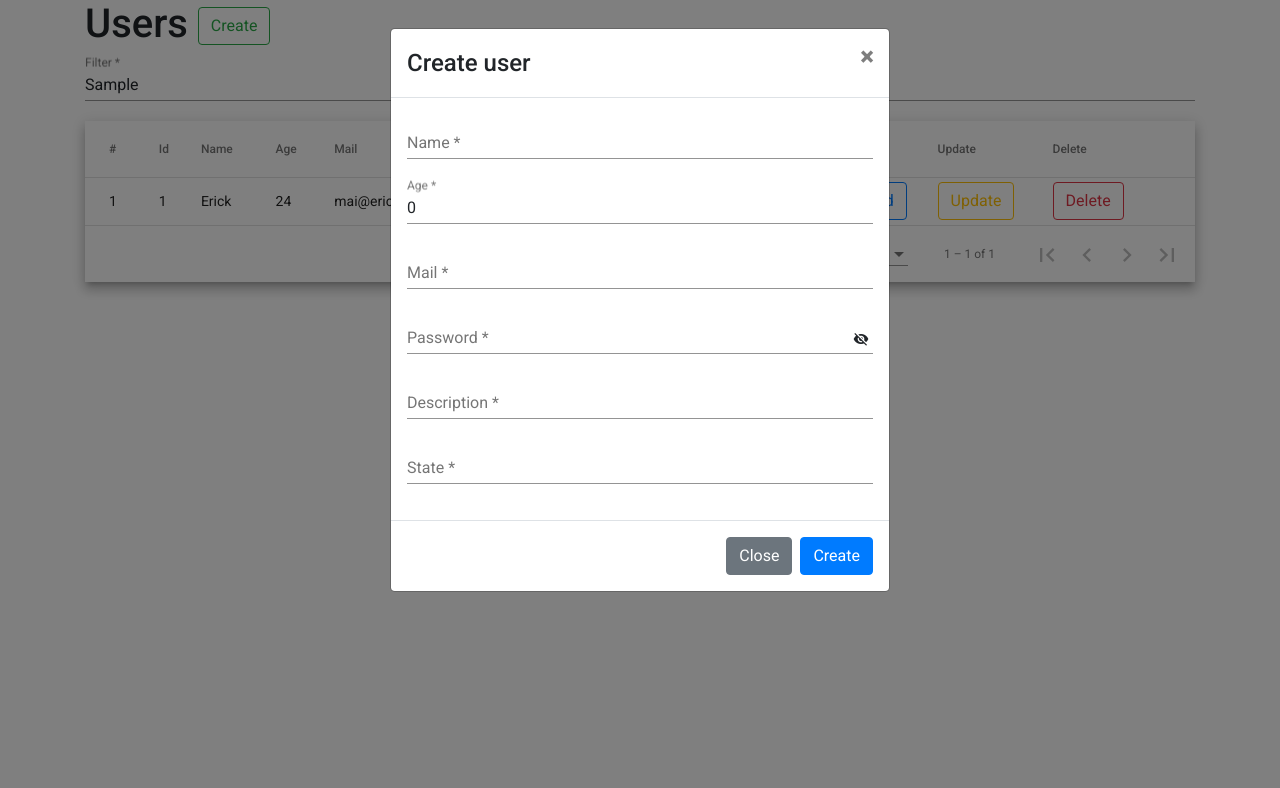
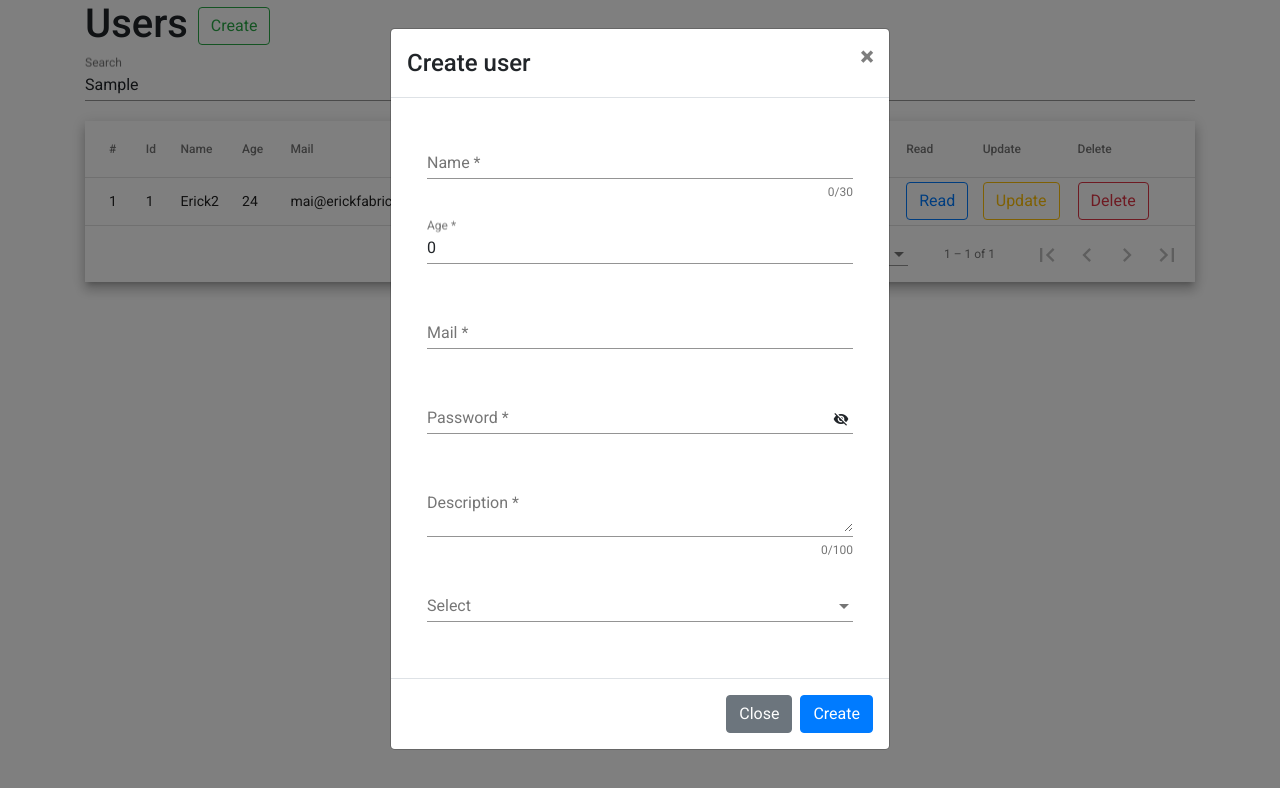
Before and after one commit to erickfabricio/Entity-Api-Angular, an Angular app: page /user in a window 1280 px wide. Both pictures are taken after typing "Sample" into the empty fields and a click on the button "Create". Shown: the top 788 px of the page. Built offline with nearby package versions, Linux system fonts and the light colour scheme; data requests are answered from the project's data file.

Commit message:
Validación de formulario

```diff
--- a/db.json
+++ b/db.json
@@ -1,13 +1,14 @@
 {
   "users": [
     {
-      "name": "Erick",
+      "name": "Erick2",
       "age": 24,
       "mail": "mai@erickfabricio.com",
       "password": "abcd1234",
       "description": "The best",
       "state": "A",
-      "id": 1
+      "id": 1,
+      "date": "2013-12-12T06:00:00.000Z"
     }
   ],
   "products": [
--- a/src/app/entity/components/user/user-crud/user-crud.component.css
+++ b/src/app/entity/components/user/user-crud/user-crud.component.css
@@ -1,8 +1,9 @@
-.example-container {
+.input-container {
   display: flex;
   flex-direction: column;
+  margin: 20px;
 }
 
-.example-container > * {
+.input-container > * {
   width: 100%;
 }
--- a/src/app/entity/components/user/user-crud/user-crud.component.html
+++ b/src/app/entity/components/user/user-crud/user-crud.component.html
@@ -2,7 +2,7 @@
 
 <div class="modal-header">
     <h4 class="modal-title pull-left">{{title}}</h4>
-    <button type="button" class="close pull-right" aria-label="Close" (click)="modal.hide()">
+    <button type="button" class="close pull-right" aria-label="Close" (click)="modal.hide()" title="Close">
         <span aria-hidden="true">&times;</span>
     </button>
 </div>
@@ -14,58 +14,76 @@
     <form [formGroup]="form">
 
         <!-- id -->
-        <div class="example-container">
-            <mat-form-field *ngIf="visibleControls.id">
+        <div class="input-container" *ngIf="visibleControls.id">
+            <mat-form-field>
                 <input matInput placeholder="Id" type="text" formControlName="id">
             </mat-form-field>
         </div>
 
         <!-- name -->
-        <div class="example-container">
-            <mat-form-field *ngIf="visibleControls.name">
-                <input matInput placeholder="Name" type="text" formControlName="name">
+        <div class="input-container" *ngIf="visibleControls.name">
+            <mat-form-field>
+                <input matInput placeholder="Name" title="Name" #inputName type="text" formControlName="name" maxlength="30">
+                <mat-error *ngIf="form.get('name').invalid">{{getErrorMessageName()}}</mat-error>
+                <mat-hint align="end">{{inputName.value?.length || 0}}/30</mat-hint>
             </mat-form-field>
         </div>
 
         <!-- age -->
-        <div class="example-container">
-            <mat-form-field *ngIf="visibleControls.age">
-                <input matInput placeholder="Age" type="number" formControlName="age">
+        <div class="input-container" *ngIf="visibleControls.age">
+            <mat-form-field>
+                <input matInput placeholder="Age" title="Age" type="number" formControlName="age">
+                <mat-error *ngIf="form.get('age').invalid">{{getErrorMessageAge()}}</mat-error>
             </mat-form-field>
         </div>
 
         <!-- mail -->
-        <div class="example-container">
-            <mat-form-field *ngIf="visibleControls.mail">
-                <input matInput placeholder="Mail" type="text" formControlName="mail">
+        <div class="input-container" *ngIf="visibleControls.mail">
+            <mat-form-field>
+                <input matInput placeholder="Mail" title="Mail" type="text" formControlName="mail">
+                <mat-error *ngIf="form.get('mail').invalid">{{getErrorMessageMail()}}</mat-error>
             </mat-form-field>
         </div>
 
         <!-- password -->
-        <div class="example-container">
-            <mat-form-field *ngIf="visibleControls.password">
-                <input matInput placeholder="Password" [type]="hide ? 'password' : 'text'" formControlName="password">
-
+        <div class="input-container" *ngIf="visibleControls.password">
+            <mat-form-field>
+                <input matInput placeholder="Password" title="Password" [type]="hide ? 'password' : 'text'" formControlName="password">
                 <button mat-icon-button matSuffix (click)="hide = !hide" [attr.aria-label]="'Hide password'"
                     [attr.aria-pressed]="hide">
                     <mat-icon>{{hide ? 'visibility_off' : 'visibility'}}</mat-icon>
                 </button>
+                <mat-error *ngIf="form.get('password').invalid">{{getErrorMessagePassword()}}</mat-error>
             </mat-form-field>
         </div>
 
-
-
         <!-- description -->
-        <div class="example-container">
-            <mat-form-field *ngIf="visibleControls.description">
-                <input matInput placeholder="Description" type="text" formControlName="description">
+        <div class="input-container" *ngIf="visibleControls.description">
+            <mat-form-field>
+                <textarea matInput placeholder="Description" title="Description" #inputDescription formControlName="description"
+                    maxlength="100"></textarea>
+                <mat-error *ngIf="form.get('description').invalid">{{getErrorMessageDescription()}}</mat-error>
+                <mat-hint align="end">{{inputDescription.value?.length || 0}}/100</mat-hint>
             </mat-form-field>
         </div>
 
         <!-- state -->
-        <div class="example-container">
-            <mat-form-field *ngIf="visibleControls.state">
-                <input matInput placeholder="State" type="text" formControlName="state">
+        <div class="input-container" *ngIf="visibleControls.state">
+            <mat-form-field>
+                <mat-select placeholder="Select" title="State" formControlName="state">
+                    <mat-option value="option">Option...</mat-option>
+                    <mat-option value="A">Active</mat-option>
+                    <mat-option value="I">Inactive</mat-option>
+                </mat-select>
+            </mat-form-field>
+        </div>
+
+        <!-- date -->
+        <div class="input-container" *ngIf="visibleControls.date">
+            <mat-form-field class="bs-calendar-container">
+                <input matInput [matDatepicker]="picker" placeholder="Date" title="Date" formControlName="date">
+                <mat-datepicker-toggle matSuffix [for]="picker"></mat-datepicker-toggle>
+                <mat-datepicker #picker></mat-datepicker>
             </mat-form-field>
         </div>
 
--- a/src/app/entity/components/user/user-crud/user-crud.component.ts
+++ b/src/app/entity/components/user/user-crud/user-crud.component.ts
@@ -1,10 +1,8 @@
-import { Component, OnInit, EventEmitter, Output, Input  } from '@angular/core';
+import { Component, OnInit, EventEmitter, Output, Input } from '@angular/core';
 import { FormControl, FormGroup, Validators } from '@angular/forms';
 import { BsModalRef } from 'ngx-bootstrap/modal';
-
 import { EntityService } from 'src/app/entity/services/entity.service';
 import { UserModel } from 'src/app/entity/models/user.model';
-import { MyErrorStateMatcher } from 'src/app/entity/models/error.validate.interface';
 
 @Component({
   selector: 'entity-user-crud',
@@ -17,24 +15,14 @@ export class UserCrudComponent implements OnInit {
   @Input('action') action: string;
   @Input('user') user: UserModel;
 
+  //Process
+  @Output() isUpdateList = new EventEmitter<boolean>();
+
   //Form
   title: string;
   form: FormGroup;
   visibleControls;
-  matcher: MyErrorStateMatcher;
-  hide = true;
-
-  //Process
-  @Output() isUpdateList = new EventEmitter<boolean>();
-
-  updateList(isUpdate: boolean) {
-    if(isUpdate){
-      this.isUpdateList.emit(isUpdate);
-    }
-    //Hide modal
-    this.modal.hide();
-    this.form.reset();
-  }
+  hide = true; //Password
 
   constructor(public modal: BsModalRef, private entityService: EntityService) { }
 
@@ -51,10 +39,9 @@ export class UserCrudComponent implements OnInit {
       mail: true,
       password: true,
       description: true,
-      state: true
+      state: true,
+      date: true
     };
-
-    this.matcher = new MyErrorStateMatcher();
 
     //Action
     switch (this.action) {
@@ -81,15 +68,17 @@ export class UserCrudComponent implements OnInit {
 
     this.form = new FormGroup({
       id: new FormControl(''),
-      name: new FormControl('', [Validators.required]),
+      name: new FormControl('', [Validators.required, Validators.minLength(5)]),
       age: new FormControl(0, [Validators.required]),
-      mail: new FormControl('', [Validators.required]),
+      mail: new FormControl('', [Validators.required, Validators.email]),
       password: new FormControl('', [Validators.required]),
       description: new FormControl('', [Validators.required]),
-      state: new FormControl('', [Validators.required])
+      state: new FormControl(''),
+      date: new FormControl('')
     });
 
     this.visibleControls.id = false;
+    this.visibleControls.date = false;
   }
 
   read() {
@@ -102,7 +91,8 @@ export class UserCrudComponent implements OnInit {
       mail: new FormControl({ value: this.user.mail, disabled: true }),
       password: new FormControl({ value: this.user.password, disabled: true }),
       description: new FormControl({ value: this.user.description, disabled: true }),
-      state: new FormControl({ value: this.user.state, disabled: true })
+      state: new FormControl({ value: this.user.state, disabled: true }),
+      date: new FormControl({ value: this.user.date, disabled: true })
     });
 
   }
@@ -114,10 +104,11 @@ export class UserCrudComponent implements OnInit {
       id: new FormControl({ value: this.user.id, disabled: true }),
       name: new FormControl(this.user.name, [Validators.required]),
       age: new FormControl(this.user.age, [Validators.required]),
-      mail: new FormControl(this.user.mail, [Validators.required]),
+      mail: new FormControl(this.user.mail, [Validators.required, Validators.email]),
       password: new FormControl(this.user.password, [Validators.required]),
       description: new FormControl(this.user.description, [Validators.required]),
-      state: new FormControl(this.user.state, [Validators.required])
+      state: new FormControl(this.user.state, [Validators.required]),
+      date: new FormControl(this.user.date, [Validators.required])
     });
 
   }
@@ -132,7 +123,8 @@ export class UserCrudComponent implements OnInit {
       mail: new FormControl({ value: this.user.mail, disabled: true }),
       password: new FormControl({ value: this.user.password, disabled: true }),
       description: new FormControl({ value: this.user.description, disabled: true }),
-      state: new FormControl({ value: this.user.state, disabled: true })
+      state: new FormControl({ value: this.user.state, disabled: true }),
+      date: new FormControl({ value: this.user.date, disabled: true })
     });
 
   }
@@ -152,13 +144,14 @@ export class UserCrudComponent implements OnInit {
       this.user.password = this.form.get('password').value;
       this.user.description = this.form.get('description').value;
       this.user.state = this.form.get('state').value;
+      this.user.date = this.form.get('date').value;
 
       //Api
       this.entityService.save(UserModel.entity, this.user)
         .subscribe(user => { console.log("New user"); this.user = <UserModel>user; this.updateList(true) });
 
     } else {
-      console.log("No valid");
+      alert("Invalid form");
     }
   }
 
@@ -174,13 +167,14 @@ export class UserCrudComponent implements OnInit {
       this.user.password = this.form.get('password').value;
       this.user.description = this.form.get('description').value;
       this.user.state = this.form.get('state').value;
+      this.user.date = this.form.get('date').value;
 
       //Api
       this.entityService.update(UserModel.entity, this.user.id, this.user)
         .subscribe(user => { console.log("Update user"); this.user = <UserModel>user; this.updateList(false) });
 
     } else {
-      console.log("No valid");
+      alert("Invalid form");
     }
   }
 
@@ -190,4 +184,53 @@ export class UserCrudComponent implements OnInit {
       .subscribe(user => { this.user = <UserModel>user; console.log("Delete user"); this.updateList(true) });
   }
 
+  //************ FORM VIDATION ************//
+
+  getErrorMessageName() {
+    if (this.form.get('name').hasError('required')) {
+      return 'Name is required';
+    }
+    if (this.form.get('name').hasError('minlength')) {
+      return 'Minimum length is 5 characters';
+    }
+  }
+
+  getErrorMessageAge() {
+    if (this.form.get('age').hasError('required')) {
+      return 'Age is required';
+    }
+  }
+
+  getErrorMessageMail() {
+    if (this.form.get('mail').hasError('required')) {
+      return 'Mail is required';
+    }
+    if (this.form.get('mail').hasError('email')) {
+      return 'Invalid email';
+    }
+  }
+
+  getErrorMessagePassword() {
+    if (this.form.get('password').hasError('required')) {
+      return 'Password is required';
+    }
+  }
+
+  getErrorMessageDescription() {
+    if (this.form.get('description').hasError('required')) {
+      return 'Description is required';
+    }
+  }
+
+  //************ UTIL FOR LIST ************//
+
+  updateList(isUpdate: boolean) {
+    if (isUpdate) {
+      this.isUpdateList.emit(isUpdate);
+    }
+    //Hide modal
+    this.modal.hide();
+    this.form.reset();
+  }
+
 }
--- a/src/app/entity/components/user/user-list/user-list.component.html
+++ b/src/app/entity/components/user/user-list/user-list.component.html
@@ -2,7 +2,8 @@
 
     <!-- Alert -->
     <div *ngFor="let alert of alerts">
-        <alert [type]="alert.type" [dismissOnTimeout]="alert.timeout" (onClosed)="onClosedAlert(alert)" dismissible=true>{{ alert.msg }}
+        <alert [type]="alert.type" [dismissOnTimeout]="alert.timeout" (onClosed)="onClosedAlert(alert)"
+            dismissible=true>{{ alert.msg }}
         </alert>
     </div>
 
@@ -13,13 +14,7 @@
 
     <!-- Filter -->
     <mat-form-field>
-        <input matInput (keyup)="applyFilter($event.target.value)" [formControl]="filterFormControl"
-            [errorStateMatcher]="matcher" placeholder="Filter">
-
-        <mat-error *ngIf="filterFormControl.hasError('required')">
-            Error
-        </mat-error>
-
+        <input matInput (keyup)="applyFilter($event.target.value)" placeholder="Search">
     </mat-form-field>
 
     <!-- List users -->
@@ -76,6 +71,12 @@
                 <td mat-cell *matCellDef="let user"> {{user.state}} </td>
             </ng-container>
 
+            <!-- Date Column -->
+            <ng-container matColumnDef="date">
+                <th mat-header-cell *matHeaderCellDef mat-sort-header> Date </th>
+                <td mat-cell *matCellDef="let user"> {{user.date | date:'medium'}} </td>
+            </ng-container>
+
             <!-- Read Column -->
             <ng-container matColumnDef="read">
                 <th mat-header-cell *matHeaderCellDef> Read </th>
--- a/src/app/entity/components/user/user-list/user-list.component.ts
+++ b/src/app/entity/components/user/user-list/user-list.component.ts
@@ -23,9 +23,6 @@ export class UserListComponent implements OnInit {
   displayedColumns: string[];
   dataSource: MatTableDataSource<UserModel>;
 
-  filterFormControl: FormControl;
-  matcher: MyErrorStateMatcher;
-
   //List
   users: UserModel[];
 
@@ -39,17 +36,12 @@ export class UserListComponent implements OnInit {
   constructor(private entityService: EntityService, private modalService: BsModalService) { }
 
   ngOnInit() {
-    this.filterFormControl = new FormControl('', [Validators.required]);
-    this.matcher = new MyErrorStateMatcher();
-
-    this.alerts = [];
-
-    this.displayedColumns = ['#', 'id', 'name', 'age', 'mail', 'password', 'description', 'state', 'read', 'update', 'delete'];
+    this.displayedColumns = ['#', 'id', 'name', 'age', 'mail', 'password', 'description', 'state', 'date', 'read', 'update', 'delete'];
     this.dataSource = new MatTableDataSource<UserModel>();
     this.dataSource.paginator = this.paginator;
     this.dataSource.sort = this.sort;
     this.find();
-
+    this.alerts = [];
   }
 
   find() {
--- a/src/app/entity/models/user.model.ts
+++ b/src/app/entity/models/user.model.ts
@@ -11,6 +11,7 @@ export class UserModel extends EntityModel {
     public password: string;
     public description: string;
     public state: string;
+    public date: Date;
 
     constructor() {
         super();
```
